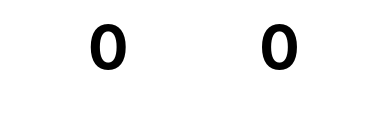
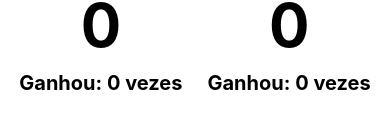
Before and after one commit to DumbG1rlInLif3/ATIVIDADE-MARCADOR-DE-TRUCO, a React Native app: screen / in a window 390 px wide. Shown: the part 334-470 px from the top of the page. Built offline with nearby package versions, Linux system fonts and the light colour scheme.

Commit message:
NewBranch: MinhaLista

```diff
--- a/App.js
+++ b/App.js
@@ -6,6 +6,40 @@ export default function App() {
   // Contadores independentes para os marcadores
   const [contadorA, setContadorA] = useState(0);
   const [contadorB, setContadorB] = useState(0);
+
+  const [vencedorA, setVencedorA] = useState(0)
+  const novoValorA = vencedorA + 1;
+
+  const [vencedorB, setVencedorB] = useState(0);
+  const novoValorB = vencedorB + 1;
+
+  function verificarVencedorA() {
+    if (contadorA >= 12) {
+      setVencedorA(novoValorA);
+    } else if (contadorA >= 9) {
+      setVencedorA(novoValorA);
+    } else if (contadorA >= 6) {
+      setVencedorA(novoValorA);
+    } else if (contadorA >= 3) {
+      setVencedorA(novoValorA);
+    } else if (contadorA >= 0) {
+      setVencedorA(novoValorA);
+    }
+  };
+
+  function verificarVencedorB() {
+    if (contadorB >= 12) {
+      setVencedorB(novoValorB);
+    } else if (contadorB >= 9) {
+      setVencedorB(novoValorB);
+    } else if (contadorB >= 6) {
+      setVencedorB(novoValorB);
+    } else if (contadorB >= 3) {
+      setVencedorB(novoValorB);
+    } else if (contadorB >= 0) {
+      setVencedorB(novoValorB);
+    }
+  };
 
   return (
     <View style={styles.container}>
@@ -70,6 +104,19 @@ export default function App() {
             }}
           >
             {contadorA}
+          </Text>
+
+          <Text
+            style={{
+              fontSize: 20,
+              fontWeight: "bold",
+              color: "black",
+              textAlign: "center",
+              marginVertical: 10,
+              // Adiciona um pouco de margem vertical para separar o título do contador, melhorando a legibilidade
+            }}
+          >
+            Ganhou: {vencedorA} vezes
           </Text>
 
           {/* Estilo do Botão contador 1 */}
@@ -156,6 +203,19 @@ export default function App() {
               {contadorB}
             </Text>
 
+            <Text
+            style={{
+              fontSize: 20,
+              fontWeight: "bold",
+              color: "black",
+              textAlign: "center",
+              marginVertical: 10,
+              // Adiciona um pouco de margem vertical para separar o título do contador, melhorando a legibilidade
+            }}
+          >
+            Ganhou: {vencedorB} vezes
+          </Text>
+
             <View
               style={{
                 flex: 1,
```
